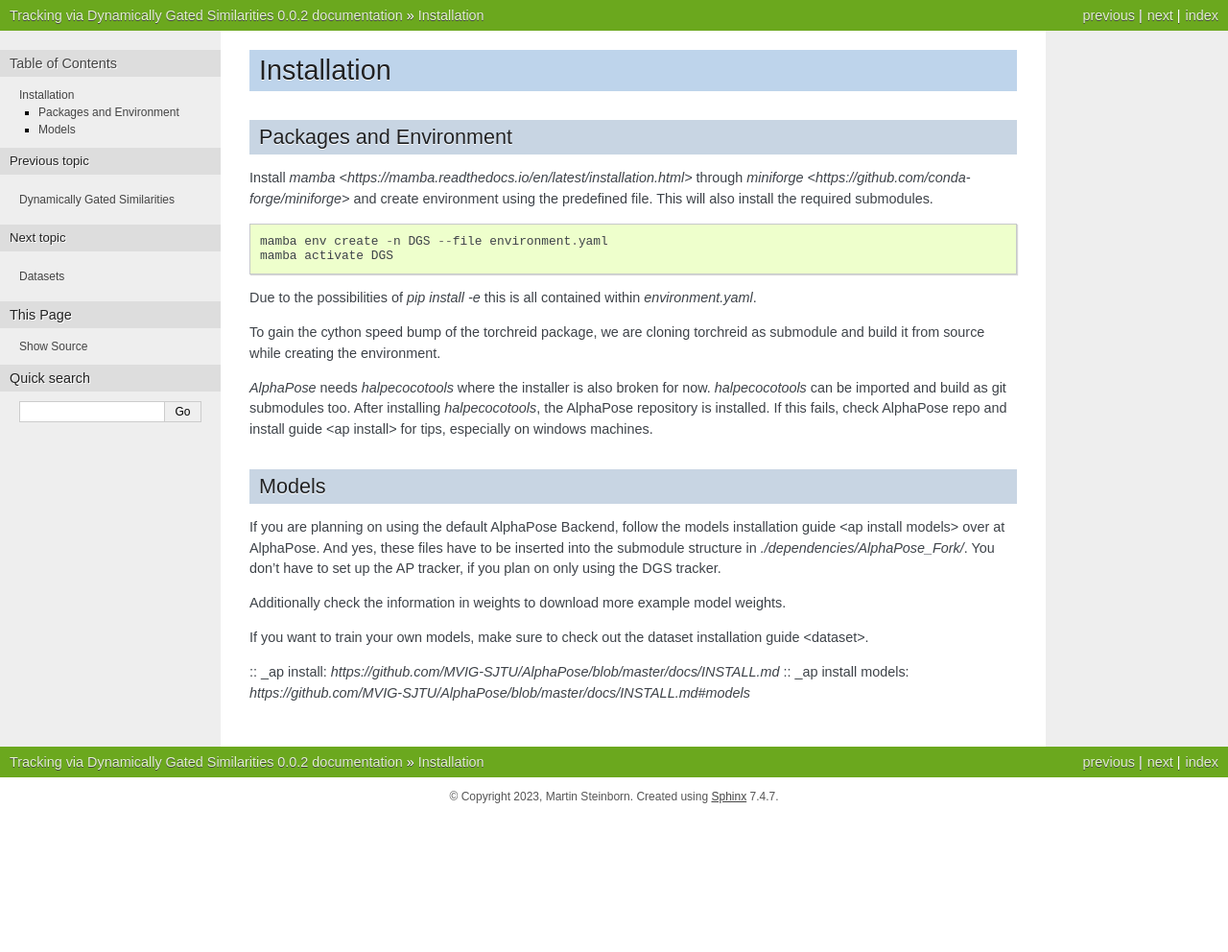
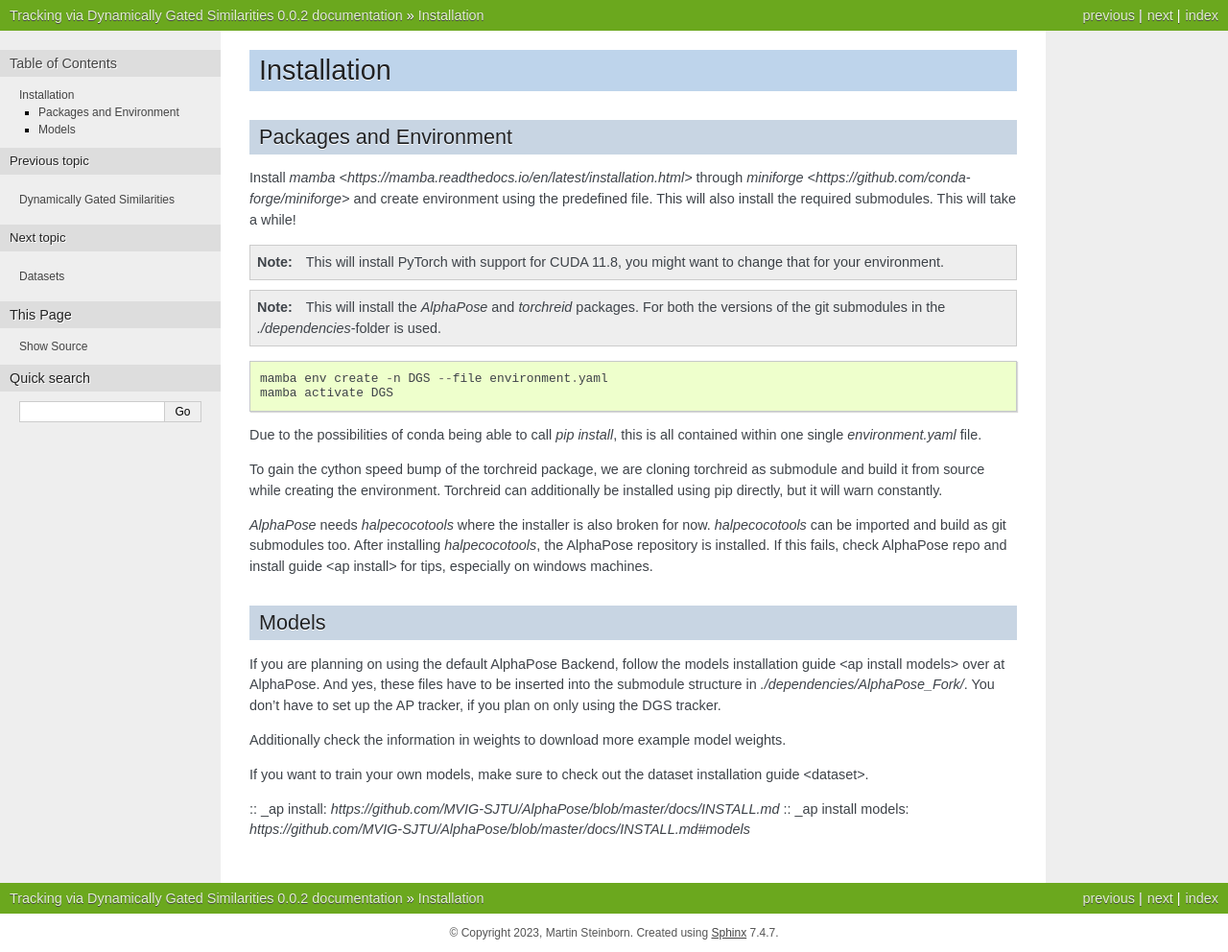
Before and after one commit to bmmtstb/dynamically-gated-similarities, a Sphinx documentation site: the page built from docs/installation.rst, in a window 1280 px wide. Shown: the whole page at 96% size. Built offline with Sphinx 7.4.7, drawn with Linux system fonts in a browser that asks for light colours; before the commit the page ends 900 px from its top, so only the background shows below that.

Commit message:
For the Test-Environment, install torchreid from pip
Signed-off-by: Martin <1500595+bmmtstb@users.noreply.github.com>

```diff
--- a/docs/installation.rst
+++ b/docs/installation.rst
@@ -4,7 +4,17 @@
 Packages and Environment
 ------------------------
 
-Install `mamba <https://mamba.readthedocs.io/en/latest/installation.html>` through `miniforge <https://github.com/conda-forge/miniforge>` and create environment using the predefined file. This will also install the required submodules.
+Install `mamba <https://mamba.readthedocs.io/en/latest/installation.html>`
+through `miniforge <https://github.com/conda-forge/miniforge>`
+and create environment using the predefined file.
+This will also install the required submodules. This will take a while!
+
+.. note::
+	This will install PyTorch with support for CUDA 11.8, you might want to change that for your environment.
+
+.. note::
+	This will install the `AlphaPose` and `torchreid` packages.
+	For both the versions of the git submodules in the `./dependencies`-folder is used.
 
 ::
 
@@ -12,16 +22,26 @@
     mamba activate DGS
 
 
-Due to the possibilities of `pip install -e` this is all contained within `environment.yaml`.
+Due to the possibilities of conda being able to call `pip install`,
+this is all contained within one single `environment.yaml` file.
 
-To gain the cython speed bump of the torchreid package, we are cloning torchreid as submodule and build it from source while creating the environment.
+To gain the cython speed bump of the torchreid package,
+we are cloning torchreid as submodule and build it from source while creating the environment.
+Torchreid can additionally be installed using pip directly, but it will warn constantly.
 
-`AlphaPose` needs `halpecocotools` where the installer is also broken for now. `halpecocotools` can be imported and build as git submodules too. After installing `halpecocotools`, the AlphaPose repository is installed. If this fails, check AlphaPose repo and _`install guide <ap install>` for tips, especially on windows machines.
+`AlphaPose` needs `halpecocotools` where the installer is also broken for now.
+`halpecocotools` can be imported and build as git submodules too.
+After installing `halpecocotools`, the AlphaPose repository is installed.
+If this fails, check AlphaPose repo and _`install guide <ap install>` for tips, especially on windows machines.
 
 Models
 ------
 
-If you are planning on using the default AlphaPose Backend, follow the _`models installation guide <ap install models>` over at AlphaPose. And yes, these files have to be inserted into the submodule structure in `./dependencies/AlphaPose_Fork/`. You don't have to set up the AP tracker, if you plan on only using the DGS tracker.
+If you are planning on using the default AlphaPose Backend,
+follow the _`models installation guide <ap install models>` over at AlphaPose.
+And yes, these files have to be inserted into the submodule structure in
+`./dependencies/AlphaPose_Fork/`.
+You don't have to set up the AP tracker, if you plan on only using the DGS tracker.
 
 
 Additionally check the information in _`weights` to download more example model weights.
--- a/environment.yaml
+++ b/environment.yaml
@@ -6,6 +6,7 @@
 dependencies:
     - python==3.10.*
     - pip
+#   nvidia cuda in channels
     - cuda-toolkit  # conda install -c "nvidia/label/cuda-11.8.0" cuda-toolkit
     - pytorch::torchvision=0.16.*
     - pytorch::torchaudio=2.1.*
```
Also changed, not shown: 1 other file.
